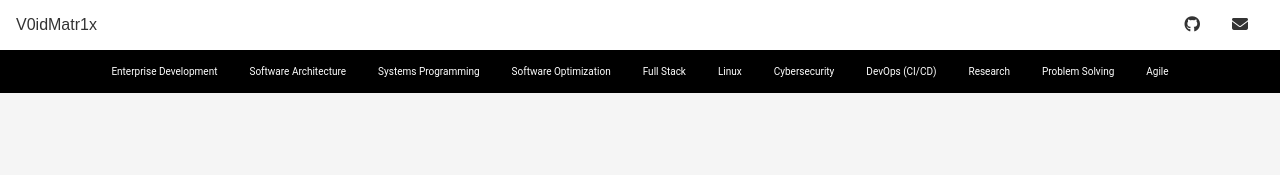
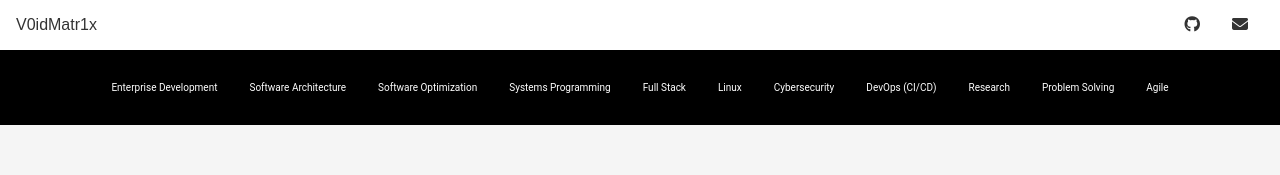
Before and after one commit to V0idMatr1x/MyPortfolio, a Svelte app: page / in a window 1280 px wide. Shown: the top 175 px of the page. Built offline with nearby package versions, Linux system fonts and the light colour scheme; a web font is replaced by a local one.

Commit message:
add: update banner

```diff
--- a/src/app.css
+++ b/src/app.css
@@ -59,6 +59,14 @@ a {
     justify-content: center;
     overflow: hidden;
     z-index: auto;
+    padding: 1rem;
+}
+
+.skill-list {
+    display: flex;
+    flex-wrap: wrap;
+    justify-content: center;
+    align-items: center;
 }
 
 #skill {
--- a/src/lib/Banner.svelte
+++ b/src/lib/Banner.svelte
@@ -1,10 +1,10 @@
 <div class="skill-banner">
     <div class="skill-banner__content">
-        <ul>
+        <ul class="skill-list">
             <li id="skill">Enterprise Development</li>
             <li id="skill">Software Architecture</li>
+            <li id="skill">Software Optimization</li>
             <li id="skill">Systems Programming</li>
-            <li id="skill">Software Optimization</li>
             <li id="skill">Full Stack</li>
             <li id="skill">Linux</li>
             <li id="skill">Cybersecurity</li>
```
